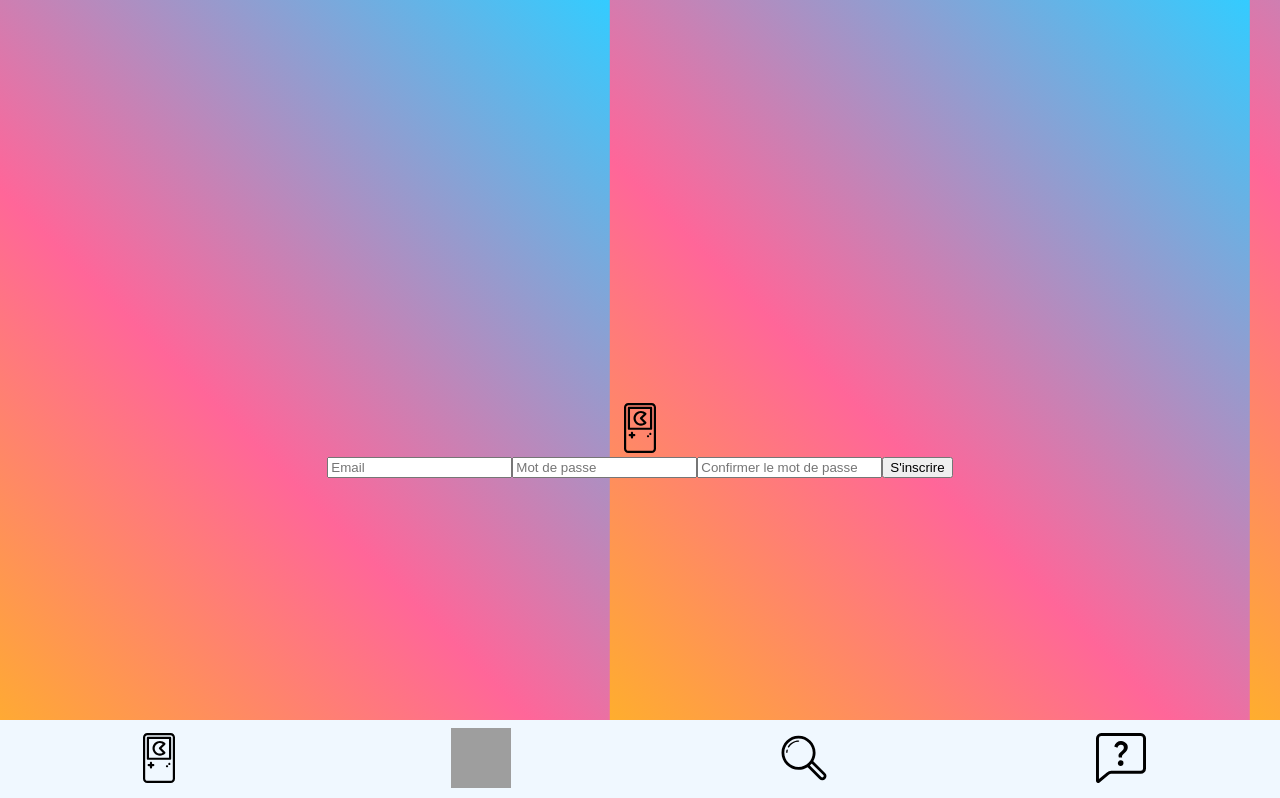
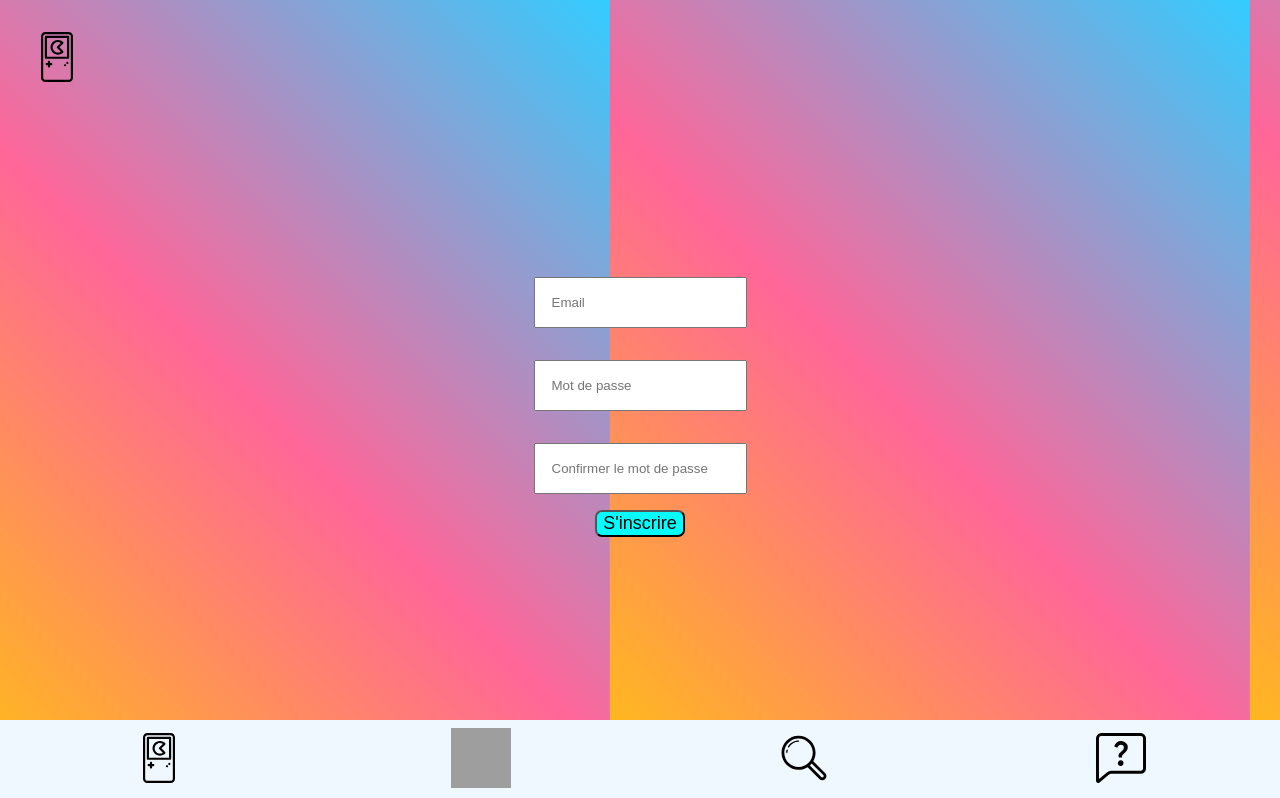
Before and after one commit to Alexandre-Saudemont/Retro-Gaming, a Next.js app: page /Register in a window 1280 px wide. Shown: the top 798 px of the page. Built offline with nearby package versions, Linux system fonts and the light colour scheme; no server answers; grey boxes are pictures that could not be loaded.

Commit message:
css register page

```diff
--- a/Components/Register.js
+++ b/Components/Register.js
@@ -87,15 +87,24 @@ export default function Register() {
 	};
 	return (
 		<div className='Register-container'>
-			<picture>
+			<picture className='Register-image-container'>
 				<Link href='/'>
 					<Image src='/icon-home-gameboy.svg' alt='Logo' width={50} height={50} />
 				</Link>
 			</picture>
 
-			<form onSubmit={handleRegistration} method='POST'>
-				<input type='email' name='email' value={email} placeholder='Email' onChange={(e) => setEmail(e.target.value)} required />
+			<form className='Register-form' onSubmit={handleRegistration} method='POST'>
 				<input
+					className='Register-input'
+					type='email'
+					name='email'
+					value={email}
+					placeholder='Email'
+					onChange={(e) => setEmail(e.target.value)}
+					required
+				/>
+				<input
+					className='Register-input'
 					type='password'
 					name='password'
 					value={password}
@@ -104,13 +113,16 @@ export default function Register() {
 					required
 				/>
 				<input
+					className='Register-input'
 					type='password'
 					name='confirmPassword'
 					placeholder='Confirmer le mot de passe'
 					value={confirmPassword}
 					onChange={(e) => setConfirmPassword(e.target.value)}
 				/>
-				<button type='submit'>S'inscrire</button>
+				<button className='Register-button' type='submit'>
+					S'inscrire
+				</button>
 			</form>
 		</div>
 	);
--- a/styles/Register.scss
+++ b/styles/Register.scss
@@ -3,8 +3,46 @@
 	flex-direction: column;
 	align-items: center;
 	justify-content: center;
-
 	margin: auto;
 	padding: 2rem;
-	height: 100vh;
+
+	& .Register-image-container {
+		position: fixed;
+		top: 0;
+		left: 0;
+		padding: 2rem;
+	}
+
+	& .Register-form {
+		display: flex;
+		flex-direction: column;
+		align-items: center;
+		justify-content: center;
+	}
+
+	& .Register-input {
+		display: flex;
+		flex-direction: column;
+		align-items: center;
+		justify-content: center;
+	}
+
+	& .Register-input {
+		padding: 1rem;
+		margin: 1rem;
+		display: flex;
+		flex-direction: column;
+		align-items: center;
+		justify-content: center;
+	}
+
+	& .Register-button {
+		display: flex;
+		flex-direction: column;
+		align-items: center;
+		justify-content: center;
+		font-size: large;
+		border-radius: 7px;
+		background-color: aqua;
+	}
 }
```
